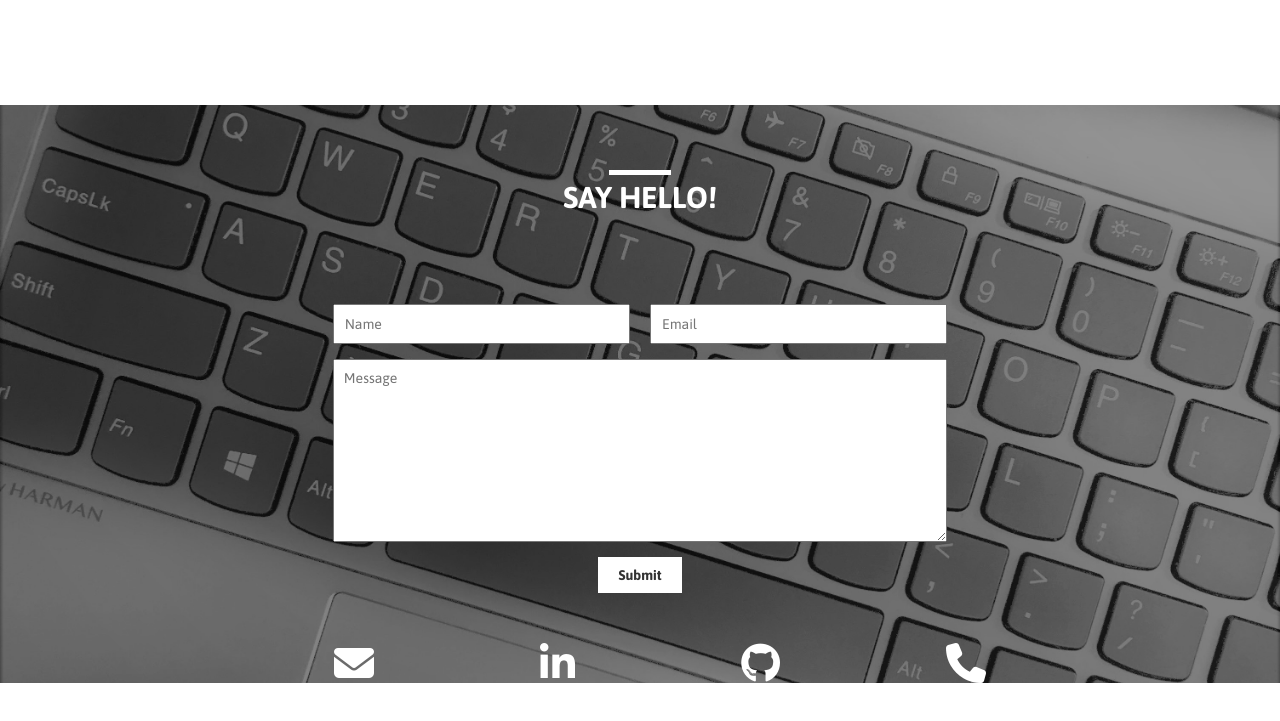
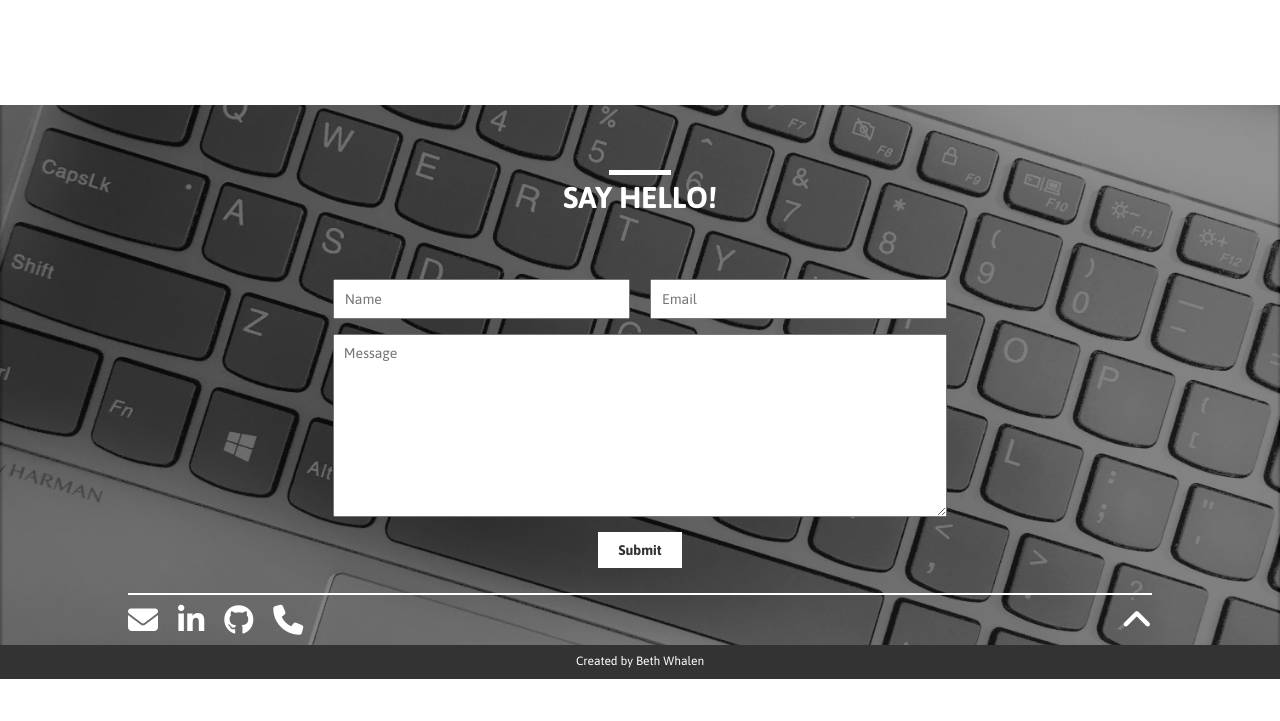
Before and after one commit to BethWhalen/Portfolio, a plain HTML site: page index.html in a window 1280 px wide. Shown: the part 2580-3301 px from the top of the page. After the commit the page ends 3259 px from the top, so only its background shows below. Drawn offline with Linux system fonts and the light colour scheme.

Commit message:
updated form

```diff
--- a/index.html
+++ b/index.html
@@ -20,7 +20,7 @@
             <!-- insert hamburger menu here -->
         </nav>
         <!-- mid section of header -->
-        <section class="midHeader">
+        <section id="home" class="midHeader">
             <h1>I'm Beth Whalen</h1>
             <h2>Front-End Web Developer</h2>
             <a href="#contact" class="hireMe">Hire Me</a>
@@ -28,7 +28,7 @@
         <!-- lower section of header -->
         <section class="lowHeader">
             <nav class="stickyNav wrapper">
-                <a href="#">Home</a>
+                <a href="#home">Home</a>
                 <a href="#about">About Me</a>
                 <a href="#portfolio">Portfolio</a>
                 <!-- <a href="#">Testimonials</a> -->
@@ -44,7 +44,7 @@
             <div class="aboutText">
                 <h3>Know More About Me</h3>
                 <p>Lorem ipsum dolor sit amet consectetur, adipisicing elit. Rem quis laboriosam labore doloribus iure facere, praesentium libero! Alias velit consequuntur laborum error fuga hic eveniet et praesentium accusantium aut reiciendis iusto unde quidem incidunt aliquam est, porro dolorum quaerat ea. Quibusdam consequuntur quo cum tempora?</p>
-                <a href="" class="downloadCV">Download My CV</a>
+                <a href="https://www.canva.com/design/DAEm2SjQrws/2YwCSEQCfie04NR8mrD6Eg/view?utm_content=DAEm2SjQrws&utm_campaign=designshare&utm_medium=link&utm_source=homepage_design_menu" class="downloadCV">Download My CV</a>
             </div>
             <div class="aboutImg">
                 <img src="../assets/IMG_5127c.PNG" alt="Beth in a canoe on a lake in nova scotia">
@@ -58,12 +58,12 @@
                 <h4>Recent Education</h4>
                 <ul>
                     <li>
-                        <h5>Web Developer</h5>
-                        <p class="dateOfEd">Date</p>
+                        <h5>Web Developement Bootcamp</h5>
+                        <p class="dateOfEd">June 2021 - August 2021</p>
                         <p>details - Lorem ipsum dolor, sit amet consectetur adipisicing elit. Dolorem autem debitis repudiandae ut quam dignissimos!</p>
                     </li>
                     <li>
-                        <h5>Web Developer</h5>
+                        <h5>JavaScript</h5>
                         <p class="dateOfEd">Date</p>
                         <p>details - Lorem ipsum dolor, sit amet consectetur adipisicing elit. Dolorem autem debitis repudiandae ut quam dignissimos!</p>
                     </li>
@@ -156,7 +156,7 @@
             <div class="contactContainer wrapper">
                 <h3>Say Hello!</h3>
 
-                <form action="" method="POST" class="contactForm" name="contactForm">
+                <form method="POST" data-netlify="true" class="contactForm" name="contactForm">
                     <div class="topInputsContainer">
                         <label for="userName" class="sr-only">Your Name</label>
                         <input type="text" id="userName" name="userName" placeholder="Name" required="true">
@@ -171,7 +171,7 @@
                     <button type="submit">Submit</button>
 
                 </form>
-
+                <div class="contactNav">
                     <ul>
                         <li class="email">
                             <a href="mailto:beth.whalen@gmail.com">
@@ -194,13 +194,18 @@
                             </a>
                         </li>
                     </ul>
+                    <div class="returnHome">
+                        <a href="#home">
+                            <i class="fas fa-angle-up"></i>
+                        </a>
+                    </div>
+                </div>
             </div>
         </section>
     </main>
     <!-- MAIN END -->
     <footer>
-
-
+        <p>Created by Beth Whalen</p>
     </footer>
 </body>
 </html>
--- a/styles/scss/_main.scss
+++ b/styles/scss/_main.scss
@@ -314,7 +314,7 @@ h5 {
 .contact h3 {
     color: white;
     text-align: center;
-    padding: 75px;
+    padding: 75px 0 50px 0;
     position: relative;
     // border: 2px solid green;
 }
@@ -376,23 +376,50 @@ h5 {
     color: white;
 }
 
-.contact ul {
+.contactNav {
     display: flex;
-    justify-content: space-evenly;
-    margin: 50px 0;
+    justify-content: space-between;
+    align-items: center;
+    border-top: 2px solid white;
+    margin-top: 25px;
+    // border: 2px solid red;
+}
+.contactNav ul {
+    flex-grow: 2;
+    display: flex;
+    padding: 0;
     // border: 2px solid cornflowerblue;
 }
 
-.contact a {
+.contactNav li {
+    margin-right: 20px;
+}
+.contactNav a {
     color: white;
 }
 
-
-.contact i {
-    font-size: 4rem;
+.contactNav i {
+    font-size: 3rem;
 }
 
-.contact i:hover {
+.contactNav i:hover {
     // color: black;
     transform: scale(1.3);
 }
+
+.returnHome i {
+    font-size: 3.5rem;
+}
+
+// FOOTER
+footer {
+    background-color: $primaryColor;
+    color: white;
+    font-family: $primaryFont;
+    font-size: 1.2rem;
+    padding: 10px 0;
+    text-align: center;
+        p {
+            margin: 0;
+        }
+}
```
Also changed, not shown: styles/styles.css. Lines whose indentation alone changed are shown as unchanged.
